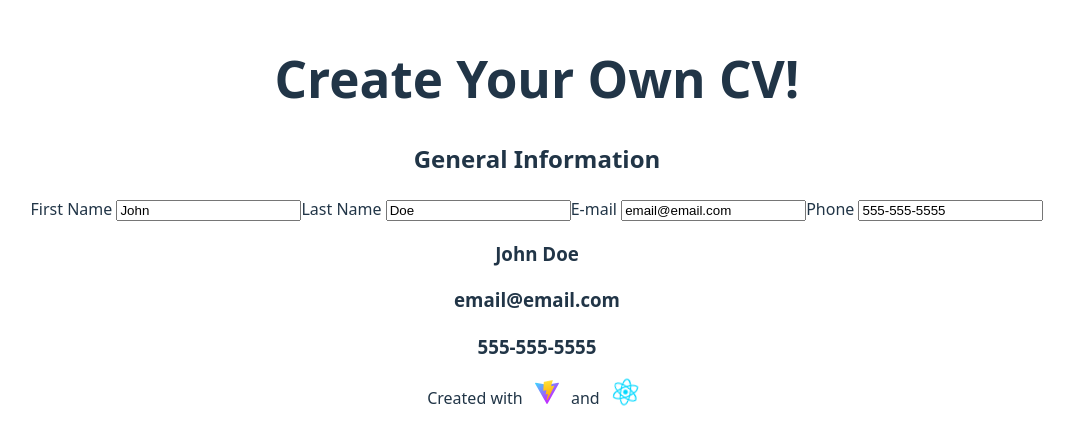
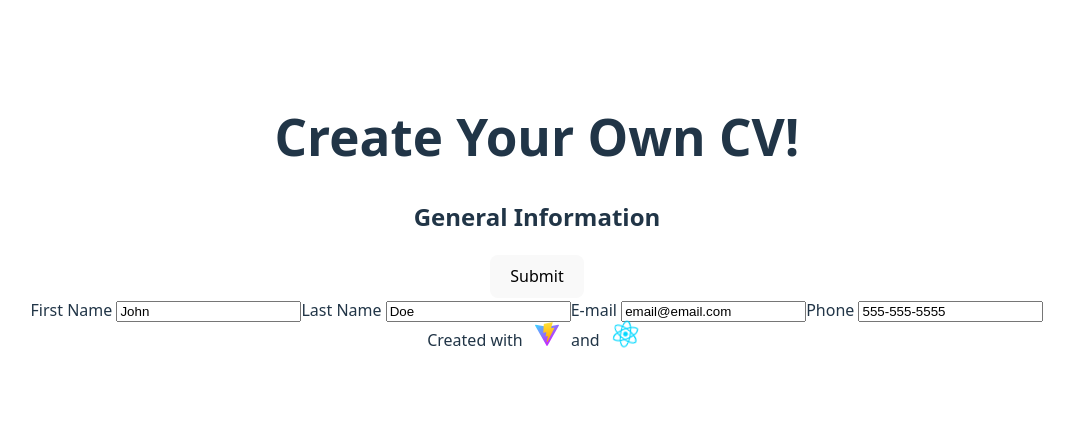
Before and after one commit to jkaps9/cv-application, a React (Vite) app: page / in a window 1280 px wide. Shown: the part 187-632 px from the top of the page, without its empty margins (103-1177 px from the left). Built offline with nearby package versions, Linux system fonts and the light colour scheme.

Commit message:
add button to toggle between view and edit
button swaps visibility between the input fields and display fields

```diff
--- a/src/components/GeneralInfo.jsx
+++ b/src/components/GeneralInfo.jsx
@@ -10,6 +10,8 @@ export default function GeneralInfo() {
   });
 
   const fullName = information.firstName + " " + information.lastName;
+
+  const [isEditing, setIsEditing] = useState(true);
 
   function handleFirstNameChange(e) {
     setInformation({ ...information, firstName: e.target.value });
@@ -27,10 +29,17 @@ export default function GeneralInfo() {
     setInformation({ ...information, phone: e.target.value });
   }
 
+  function handleClick() {
+    setIsEditing(!isEditing);
+  }
+
   return (
     <>
       <h2>General Information</h2>
+      <button onClick={handleClick}>{isEditing ? "Submit" : "Edit"}</button>
 
+      {isEditing ? (
+        <div>
           <Input
             label="First Name"
             value={information.firstName}
@@ -51,10 +60,14 @@ export default function GeneralInfo() {
             value={information.phone}
             onChange={handlePhoneChange}
           />
-
+        </div>
+      ) : (
+        <div>
           <h3>{fullName} </h3>
           <h3>{information.email}</h3>
           <h3>{information.phone} </h3>
+        </div>
+      )}
     </>
   );
 }
```
Lines whose indentation alone changed are shown as unchanged.
